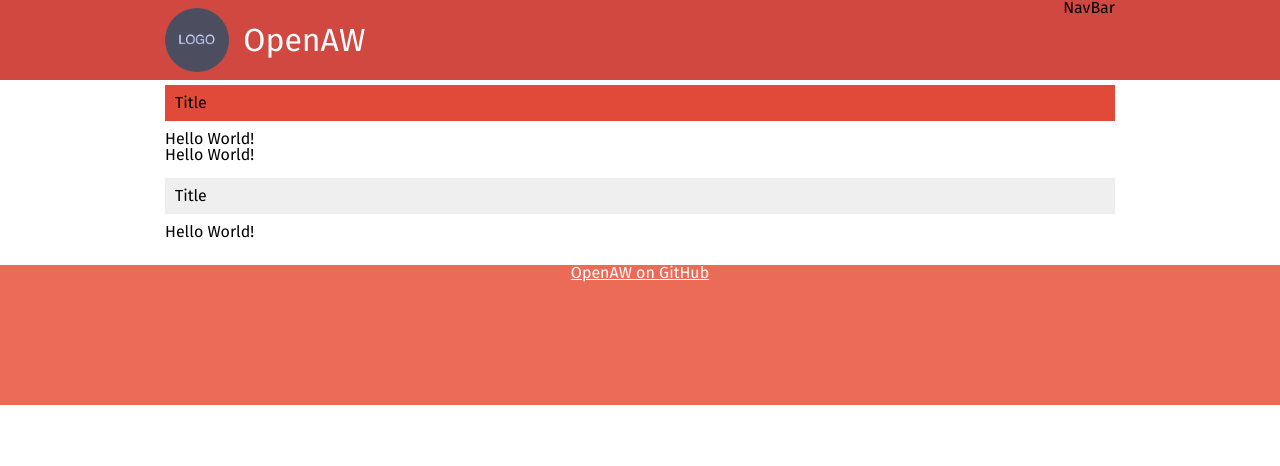
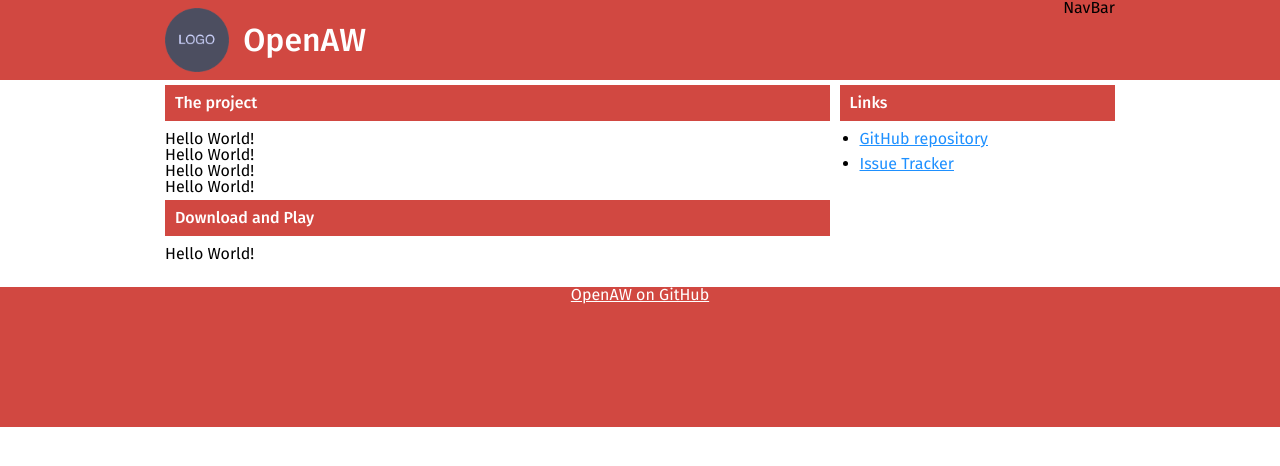
Before and after one commit to aziascreations/OpenAW, a plain HTML site: page index.html in a window 1280 px wide. Drawn offline with Linux system fonts and the light colour scheme.

```diff
--- a/css/openaw.css
+++ b/css/openaw.css
@@ -19,6 +19,7 @@
     line-height: 80px;
     font-size: 24pt;
     color: white;
+	font-weight: 500;
 }
 header img {
 	width: 64px;
@@ -27,7 +28,8 @@
 }
 
 footer {
-    background-color: #eb6b56;
+    /*background-color: #eb6b56;*/
+    background-color: #d14841;
 	height: 140px;
     text-align: center;
     margin: 25px 0 0 0;
@@ -60,11 +62,25 @@
 h2, h3 {
 	margin: 5px 0 10px 0;
 	padding: 10px;
-	background-color: #e14938;
+	/*background-color: #e14938;*/
+	background-color: #d14841;
 	width: 100%;
+	color: white;
+	font-weight: 500;
 }
 
 h3 {
 	margin-top: 15px;
 	background-color: #efefef;
+	color: #303030;
 }
+
+.links > li {
+    margin-left: 20px;
+    list-style-type: disc;
+	margin-top: 9px;
+}
+.links a {
+	color: dodgerblue;
+	text-decoration: underline;
+}
--- a/index.html
+++ b/index.html
@@ -6,18 +6,23 @@
 		<title>OpenAW project</title>
 		<meta name="author" content="AziasYur">
 		<meta name="description" content="CHANGE-ME">
+		<meta name="keywords" content="OpenAW,Java">
 
 		<meta property="og:title" content="OpenAW project" />
 		<meta property="og:type" content="website" />
 		<meta property="og:url" content="http://aziasyur.github.io/Advance-Wars-Bootleg-Edition/" />
-		<meta property="og:image" content="http://example.com/image.jpg" />
+		<meta property="og:image" content="http://aziasyur.github.io/OpenAW/img/placeholder.png" />
 		<meta property="og:description" content="Description Here" />
-		<meta name="twitter:card" value="summary">
-		<meta name="google-site-verification" content="S4l33qsILF73W9wPGOBjcYulqIt3uJCsHdPu9zaNjb8" />
+		<meta name="twitter:card" content="summary">
+		<meta name="twitter:url" content="http://aziasyur.github.io/OpenAW/">
+		<meta name="twitter:title" content="OpenAW project">
+		<meta name="twitter:description" content="Description Here">
+		<meta name="twitter:image" content="OpenAW project">
+		<meta name="twitter:site" content="@AziasCreations">
 
 		<link rel="shortcut icon" href="favicon.ico">
 
-		<link href='https://fonts.googleapis.com/css?family=Fira+Sans:400,700,500' rel='stylesheet' type='text/css'>
+		<link href='https://fonts.googleapis.com/css?family=Fira+Sans:400,500,700' rel='stylesheet' type='text/css'>
 
 		<link rel="stylesheet" href="./css/reset.min.css">
 		<link rel="stylesheet" href="./css/crow.min.css">
@@ -29,7 +34,7 @@
 			<div class="container fclear">
 				<div class="fleft">
 					<a href="#logo">
-						<img src="./img/logo.png">
+						<img src="./img/logo.png" alt="logo">
 						<h1>OpenAW</h1>
 					</a>
 				</div>
@@ -40,14 +45,30 @@
 		</header>
 
 		<div class="container">
-			<h2>Title</h2>
+			<div class="crow no-gutter up">
+				<div class="w-70">
+					<h2>The project</h2>
+					<p>Hello World!</p>
+					<p>Hello World!</p>
+					<p>Hello World!</p>
+					<p>Hello World!</p>
 
-			<p>Hello World!</p>
-			<p>Hello World!</p>
+					<h2>Download and Play</h2>
+					<p>Hello World!</p>
+				</div>
+				<div class="w-1"></div>
+				<div class="w-29">
+					<h2>Links</h2>
+					<ul class="links">
+						<li><a href="#repo">GitHub repository</a></li>
+						<li><a href="#issue">Issue Tracker</a></li>
+					</ul>
+				</div>
+			</div>
 
-			<h3>Title</h3>
+			<!--<h3>Title</h3>
 
-			<p>Hello World!</p>
+			<p>Hello World!</p>-->
 		</div>
 
 		<footer>
```
Also changed, not shown: css/openaw.min.css (added), css/reset.css (line endings or trailing spaces), img/placeholder.png (added).
